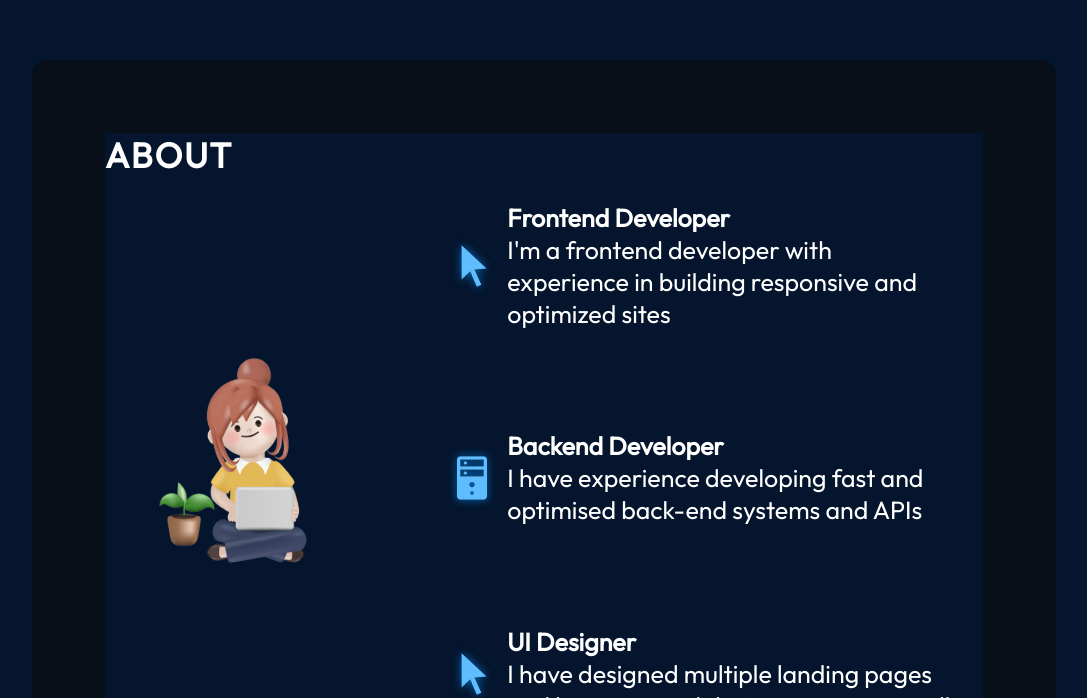
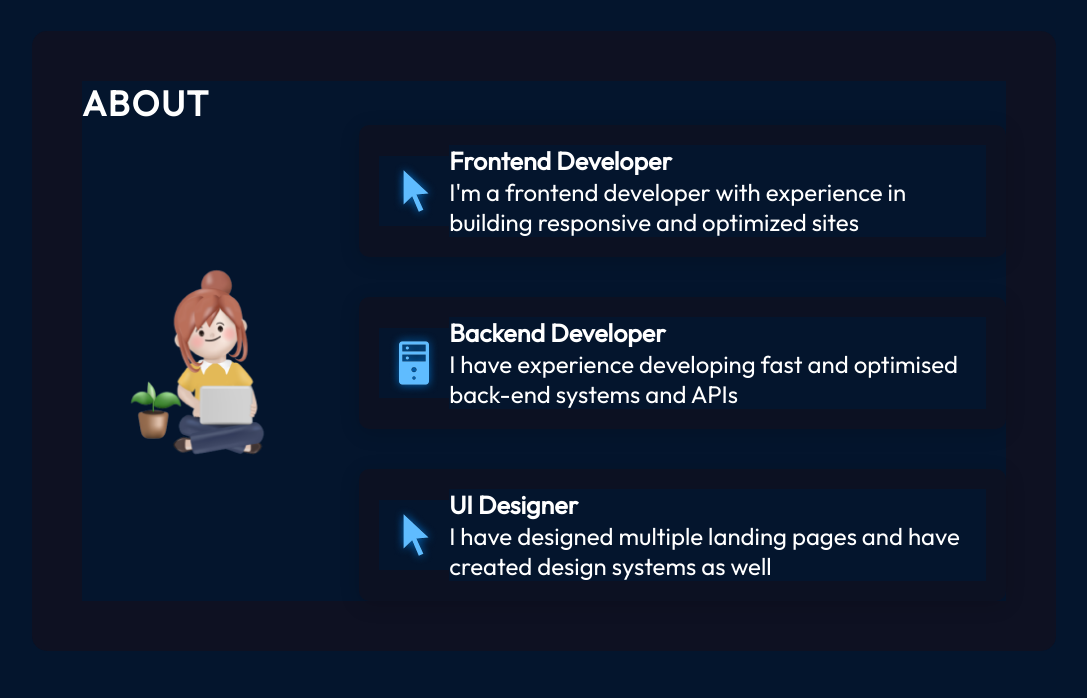
Before and after one commit to Dikshasharmaa/ResponsivePortfolio, a React (Create React App) app: page / in a window 1280 px wide. Shown: the part 742-1440 px from the top of the page, without its empty margins (96-1183 px from the left). Built offline with nearby package versions, Linux system fonts and the light colour scheme.

Commit message:
Fixed about section

```diff
--- a/src/components/About/About.module.css
+++ b/src/components/About/About.module.css
@@ -2,10 +2,10 @@
 
 .container {
   position: relative;
-  background-color: rgba(12, 12, 12, 0.6);
+  background-color: #0e1122; /* Dark background */
   border-radius: 15px;
-  padding: 73px;
-  margin-top: 129px;
+  padding: 50px;
+  margin-top: 100px;
   z-index: 1;
   margin-left: 10%;
   margin-right: 10%;
@@ -26,35 +26,31 @@
 }
 
 .aboutImage {
-  width: 35%;
+  width: 30%; /* Adjusted to fit better */
 }
 
 .aboutItems {
   color: var(--color-text);
   display: flex;
   flex-direction: column;
-  gap: 50px;
+  gap: 40px;
 }
 
 .aboutItem {
   display: flex;
   flex-direction: row;
   align-items: center;
-  border-radius: 20px;
+  background-color: rgba(14, 17, 34, 0.9); /* Similar to the outer background */
+  border-radius: 10px; /* Light rounding */
+  padding: 20px;
+  box-shadow: 0px 4px 20px rgba(0, 0, 0, 0.15); /* Soft shadow */
   list-style: none;
-  padding: 25px;
-  background-image: linear-gradient(
-    90deg,
-    rgba(165, 215, 232, 0.42) 0%,
-    rgba(255, 255, 255, 0) 100%
-  );
-  background-size: 0 100%;
-  background-repeat: no-repeat;
-  transition: 0.4s;
+  transition: transform 0.3s ease, background-color 0.3s ease;
 }
 
 .aboutItem:hover {
-  background-size: 100% 100%;
+  background-color: rgba(30, 35, 55, 0.95); /* Slightly darker on hover */
+  transform: translateY(-10px); /* Lift effect */
 }
 
 .aboutItem h3 {
@@ -63,7 +59,7 @@
 }
 
 .aboutItem p {
-  font-size: 25px;
+  font-size: 24px;
 }
 
 @media screen and (max-width: 830px) {
```
